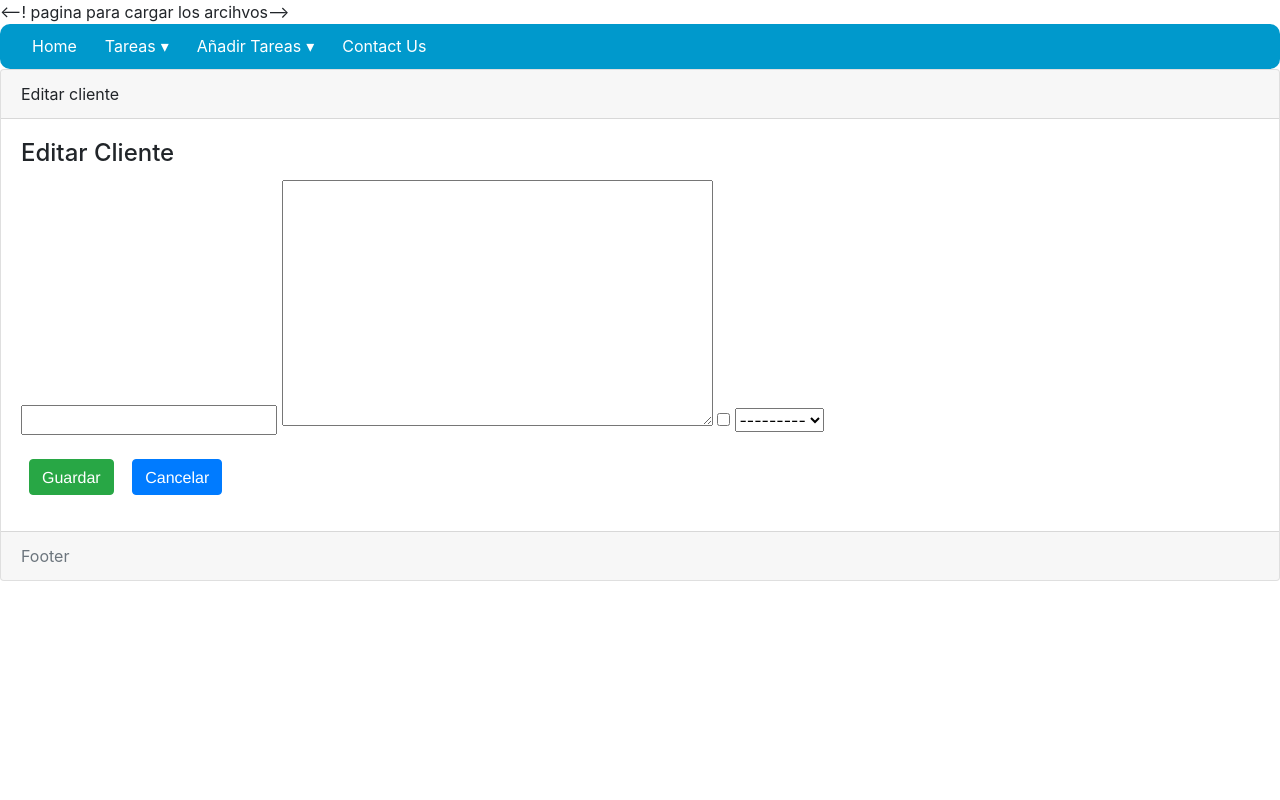
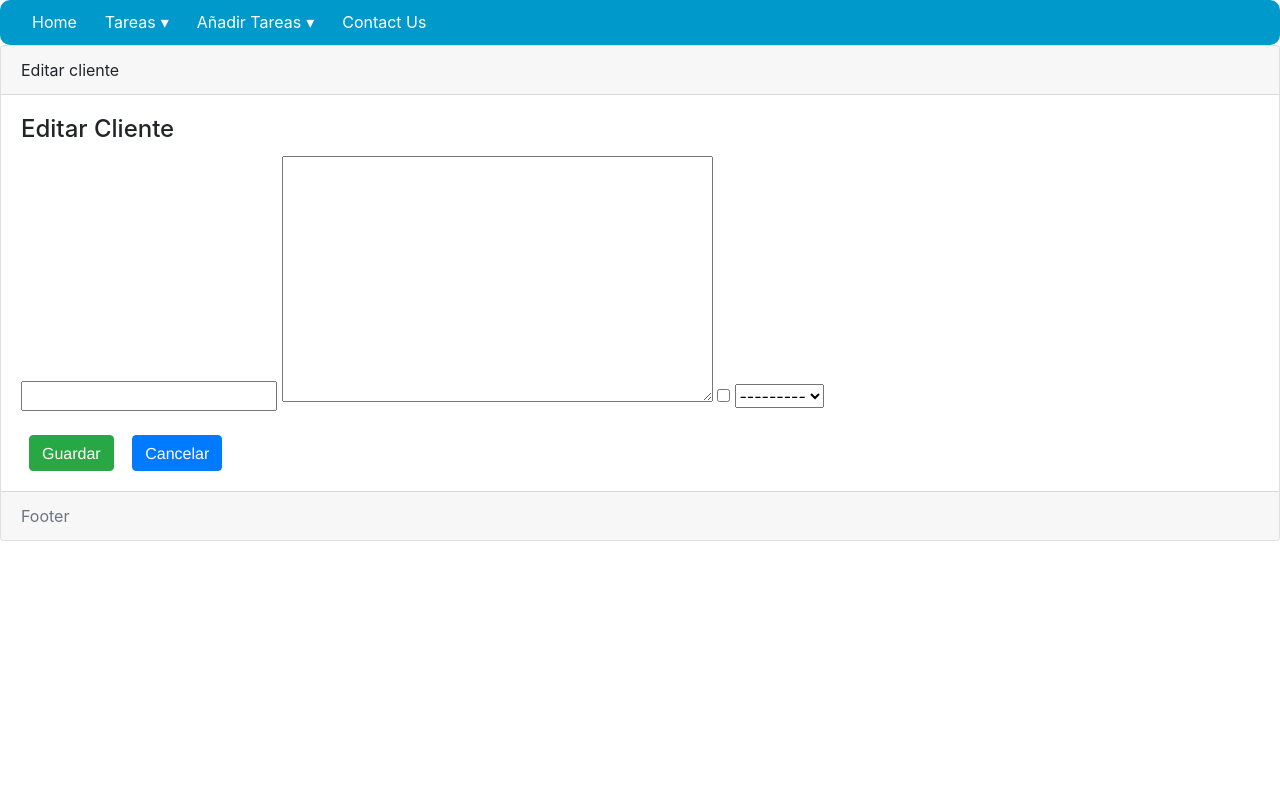
Before and after one commit to david-barrei/TO-DO, a Django app: template Tarea/templates/edit.html in a window 1280 px wide. Run offline with Django 5.2, Linux system fonts and the light colour scheme; the template is opened without the code that fills it: values that come from a table or form of the project are taken from there, others are empty; parts of the project's set-up code (start-up, migrations or seed data) failed here and were passed over; some libraries are stand-ins or nearby versions.

Commit message:
Documentacion

```diff
--- a/Tarea/templates/index.html
+++ b/Tarea/templates/index.html
@@ -1,13 +1,13 @@
-<--! pagina para cargar los arcihvos-->
+<!-- pagina para cargar los arcihvos-->
 {% load static %}
 {% load bootstrap4 %}
 
 <!DOCTYPE html>
 <html lang="es-ec">
 <head>
-  <link rel="stylesheet" href="{% static 'style.css' %}">
+  <link rel="stylesheet" href="{% static 'style.css' %}"> <!--agregando estilos-->
 
-  <title>{% block title %}{% endblock title %}</title>
+  <title>{% block title %}{% endblock title %}</title><!-- Titulo-->
 {% bootstrap_css %}
 {% bootstrap_javascript %}
 
```
